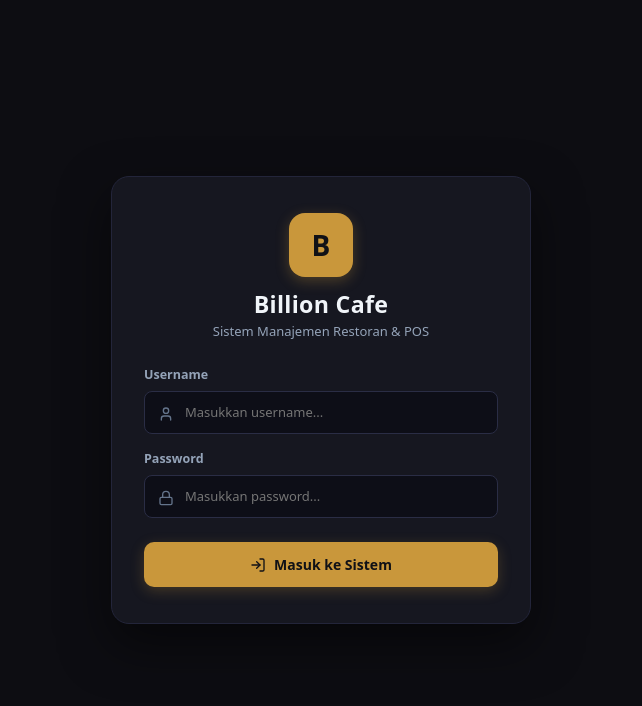
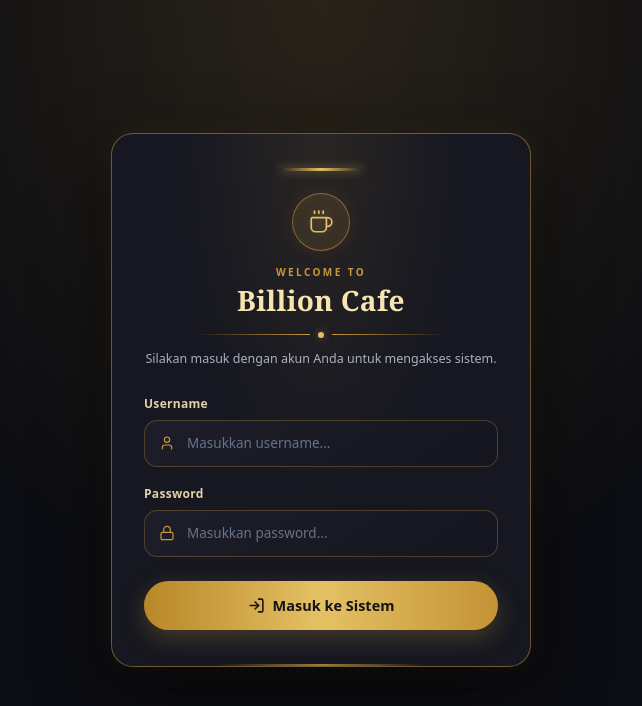
Before and after one commit to maskikuy/capstone, a React (Create React App) app in the folder frontend/: page / in a window 1280 px wide. Shown: the top 706 px of the page, without its empty margins (319-961 px from the left). Built offline with nearby package versions, Linux system fonts and the light colour scheme; a web font is replaced by a local one.

Commit message:
refactor Login page with enhanced styling and layout improvements

```diff
--- a/frontend/src/pages/Login.js
+++ b/frontend/src/pages/Login.js
@@ -2,7 +2,7 @@ import React, { useState } from 'react';
 import api from '../utils/api';
 import { useNavigate } from 'react-router-dom';
 import { notifyError, notifySuccess } from '../utils/notify';
-import { Lock, User, LogIn } from 'lucide-react';
+import { Lock, User, LogIn, Coffee } from 'lucide-react';
 
 const Login = () => {
   const [username, setUsername] = useState('');
@@ -44,147 +44,309 @@ const Login = () => {
   };
 
   return (
-    <div
-      style={{
-        backgroundColor: '#0d0d12',
-        color: '#f8fafc',
-        minHeight: '100vh',
-        display: 'flex',
-        alignItems: 'center',
-        justifyContent: 'center',
-        padding: '20px'
-      }}
-    >
-      <div
-        style={{
-          width: '100%',
-          maxWidth: '420px',
-          backgroundColor: '#161720',
-          border: '1px solid #23253a',
-          borderRadius: '18px',
-          padding: '36px 32px',
-          boxShadow: '0 20px 50px rgba(0, 0, 0, 0.5)'
-        }}
-      >
+    <div className="billion-login-page">
+      <div className="billion-login-card">
+        {/* Garis Aksen Emas Atas */}
+        <div className="login-top-accent" />
+
         {/* Brand Logo Header */}
-        <div className="text-center mb-4">
-          <div
-            style={{
-              width: '64px',
-              height: '64px',
-              backgroundColor: '#c9973b',
-              color: '#101116',
-              borderRadius: '16px',
-              display: 'inline-flex',
-              alignItems: 'center',
-              justifyContent: 'center',
-              fontWeight: '900',
-              fontSize: '28px',
-              marginBottom: '14px',
-              boxShadow: '0 4px 14px rgba(201, 151, 59, 0.3)'
-            }}
-          >
-            B
+        <div className="text-center">
+          <div className="login-brand-icon">
+            <Coffee size={26} strokeWidth={1.6} />
           </div>
-          <h3 style={{ margin: '0 0 4px', fontWeight: '800', color: '#f1f5f9', fontSize: '1.45rem', letterSpacing: '0.3px' }}>
+
+          <p className="login-eyebrow">WELCOME TO</p>
+
+          <h3 className="login-brand-title">
             Billion Cafe
           </h3>
-          <p style={{ margin: 0, color: '#94a3b8', fontSize: '13px' }}>
-            Sistem Manajemen Restoran & POS
+
+          <div className="login-title-divider">
+            <span />
+            <span className="login-divider-dot" />
+            <span />
+          </div>
+
+          <p className="login-brand-subtitle">
+            Silakan masuk dengan akun Anda untuk mengakses sistem.
           </p>
         </div>
 
         {/* Login Form */}
-        <form onSubmit={handleLogin}>
+        <form onSubmit={handleLogin} className="login-form">
           {/* Username */}
-          <div className="mb-3">
-            <label style={{ display: 'block', fontSize: '12.5px', color: '#94a3b8', fontWeight: '600', marginBottom: '6px' }}>
+          <div className="login-field-group">
+            <label className="login-label">
               Username
             </label>
-            <div style={{ position: 'relative' }}>
-              <span style={{ position: 'absolute', left: '14px', top: '50%', transform: 'translateY(-50%)', color: '#64748b' }}>
-                <User size={16} />
+            <div className="login-input-wrapper">
+              <span className="login-input-icon">
+                <User size={16} strokeWidth={1.8} />
               </span>
               <input
                 type="text"
+                className="login-input"
                 placeholder="Masukkan username..."
                 value={username}
                 onChange={(e) => setUsername(e.target.value)}
                 required
-                style={{ ...inputStyle, paddingLeft: '40px' }}
               />
             </div>
           </div>
 
           {/* Password */}
-          <div className="mb-4">
-            <label style={{ display: 'block', fontSize: '12.5px', color: '#94a3b8', fontWeight: '600', marginBottom: '6px' }}>
+          <div className="login-field-group mb-4">
+            <label className="login-label">
               Password
             </label>
-            <div style={{ position: 'relative' }}>
-              <span style={{ position: 'absolute', left: '14px', top: '50%', transform: 'translateY(-50%)', color: '#64748b' }}>
-                <Lock size={16} />
+            <div className="login-input-wrapper">
+              <span className="login-input-icon">
+                <Lock size={16} strokeWidth={1.8} />
               </span>
               <input
                 type="password"
+                className="login-input"
                 placeholder="Masukkan password..."
                 value={password}
                 onChange={(e) => setPassword(e.target.value)}
                 required
-                style={{ ...inputStyle, paddingLeft: '40px' }}
               />
             </div>
           </div>
 
-          {/* Submit */}
+          {/* Submit Button */}
           <button
             type="submit"
             disabled={loading}
-            style={{
-              backgroundColor: '#c9973b',
-              color: '#101116',
-              fontWeight: '700',
-              fontSize: '14px',
-              padding: '12px',
-              borderRadius: '10px',
-              border: 'none',
-              width: '100%',
-              cursor: 'pointer',
-              display: 'flex',
-              alignItems: 'center',
-              justifyContent: 'center',
-              gap: '8px',
-              boxShadow: '0 4px 14px rgba(201, 151, 59, 0.25)',
-              transition: 'background-color 0.15s ease'
-            }}
-            onMouseEnter={(e) => { e.currentTarget.style.backgroundColor = '#d8a744'; }}
-            onMouseLeave={(e) => { e.currentTarget.style.backgroundColor = '#c9973b'; }}
+            className="btn-login-gold"
           >
             {loading ? (
-              <span>Memproses...</span>
+              <>
+                <span className="login-spinner" />
+                <span>Memproses...</span>
+              </>
             ) : (
               <>
-                <LogIn size={16} />
+                <LogIn size={17} strokeWidth={2.2} />
                 <span>Masuk ke Sistem</span>
               </>
             )}
           </button>
         </form>
+
+        {/* Garis Aksen Emas Bawah */}
+        <div className="login-bottom-accent" />
       </div>
+
+      <style>{`
+        .billion-login-page {
+          min-height: 100vh;
+          background: radial-gradient(ellipse at top, rgba(216, 167, 68, 0.14), transparent 55%), #0c0d12;
+          color: #f1f5f9;
+          display: flex;
+          align-items: center;
+          justify-content: center;
+          padding: 24px 18px;
+        }
+
+        .billion-login-card {
+          position: relative;
+          width: 100%;
+          max-width: 420px;
+          background: radial-gradient(ellipse at top, rgba(216, 167, 68, 0.10), transparent 48%), #161720;
+          border: 1px solid rgba(216, 167, 68, 0.45);
+          border-radius: 22px;
+          padding: 34px 32px 36px;
+          box-shadow: 0 22px 70px rgba(0, 0, 0, 0.55), 0 0 30px rgba(216, 167, 68, 0.08);
+          overflow: hidden;
+        }
+
+        .login-top-accent {
+          width: 84px;
+          height: 3px;
+          margin: 0 auto 22px;
+          border-radius: 99px;
+          background: linear-gradient(90deg, transparent, #e5bd65, transparent);
+          box-shadow: 0 0 10px rgba(229, 189, 101, 0.5);
+        }
+
+        .login-brand-icon {
+          width: 58px;
+          height: 58px;
+          margin: 0 auto 14px;
+          display: flex;
+          align-items: center;
+          justify-content: center;
+          border: 1.5px solid rgba(216, 167, 68, 0.5);
+          border-radius: 50%;
+          color: #e3bd69;
+          background: radial-gradient(circle, rgba(216, 167, 68, 0.18), rgba(216, 167, 68, 0.04));
+          box-shadow: inset 0 0 14px rgba(216, 167, 68, 0.12), 0 0 18px rgba(216, 167, 68, 0.1);
+        }
+
+        .login-eyebrow {
+          margin: 0 0 4px;
+          color: #c9973b;
+          font-size: 10px;
+          font-weight: 800;
+          letter-spacing: 2.4px;
+        }
+
+        .login-brand-title {
+          margin: 0;
+          color: #f8e4b0;
+          font-family: Georgia, 'Times New Roman', serif;
+          font-size: 28px;
+          font-weight: 700;
+          letter-spacing: 0.3px;
+        }
+
+        .login-title-divider {
+          display: flex;
+          align-items: center;
+          justify-content: center;
+          gap: 8px;
+          width: 72%;
+          margin: 14px auto 12px;
+        }
+
+        .login-title-divider > span:not(.login-divider-dot) {
+          height: 1px;
+          flex: 1;
+          background: linear-gradient(90deg, transparent, #c9973b);
+        }
+
+        .login-title-divider > span:last-child {
+          background: linear-gradient(90deg, #c9973b, transparent);
+        }
+
+        .login-divider-dot {
+          width: 6px;
+          height: 6px;
+          border-radius: 50%;
+          background: #e5bd65;
+          box-shadow: 0 0 8px rgba(229, 189, 101, 0.5);
+        }
+
+        .login-brand-subtitle {
+          margin: 0 0 26px;
+          color: #aab1c0;
+          font-size: 12.5px;
+          line-height: 1.5;
+        }
+
+        .login-field-group {
+          margin-bottom: 18px;
+        }
+
+        .login-label {
+          display: block;
+          font-size: 12px;
+          color: #e2d1a7;
+          font-weight: 600;
+          letter-spacing: 0.3px;
+          margin-bottom: 7px;
+        }
+
+        .login-input-wrapper {
+          position: relative;
+        }
+
+        .login-input-icon {
+          position: absolute;
+          left: 15px;
+          top: 50%;
+          transform: translateY(-50%);
+          color: #c9973b;
+          display: flex;
+          align-items: center;
+          pointer-events: none;
+          transition: color 0.2s ease;
+        }
+
+        .login-input {
+          width: 100%;
+          background: linear-gradient(145deg, #1d1e29, #14151e);
+          border: 1px solid rgba(216, 167, 68, 0.28);
+          border-radius: 13px;
+          color: #f1f5f9;
+          font-size: 13.5px;
+          padding: 12.5px 16px 12.5px 42px;
+          outline: none;
+          transition: border-color 0.2s ease, box-shadow 0.2s ease, background 0.2s ease;
+        }
+
+        .login-input::placeholder {
+          color: #64748b;
+        }
+
+        .login-input:focus {
+          border-color: #d8a744;
+          background: #191a24;
+          box-shadow: 0 0 0 3px rgba(216, 167, 68, 0.14);
+        }
+
+        .login-input-wrapper:focus-within .login-input-icon {
+          color: #f0cf7a;
+        }
+
+        .btn-login-gold {
+          width: 100%;
+          padding: 13.5px 20px;
+          border-radius: 999px;
+          background: linear-gradient(90deg, #b88728 0%, #e5c165 50%, #c49335 100%);
+          border: none;
+          color: #141414;
+          font-size: 14.5px;
+          font-weight: 700;
+          cursor: pointer;
+          display: flex;
+          align-items: center;
+          justify-content: center;
+          gap: 8px;
+          box-shadow: 0 8px 24px rgba(216, 167, 68, 0.25);
+          transition: transform 0.2s ease, filter 0.2s ease, box-shadow 0.2s ease;
+        }
+
+        .btn-login-gold:hover:not(:disabled) {
+          filter: brightness(1.07);
+          transform: translateY(-1px);
+          box-shadow: 0 10px 28px rgba(216, 167, 68, 0.32);
+        }
+
+        .btn-login-gold:disabled {
+          opacity: 0.7;
+          cursor: not-allowed;
+        }
+
+        .login-spinner {
+          width: 16px;
+          height: 16px;
+          border: 2.2px solid rgba(20, 20, 20, 0.25);
+          border-top-color: #141414;
+          border-radius: 50%;
+          animation: login-spin 0.8s linear infinite;
+        }
+
+        @keyframes login-spin {
+          to {
+            transform: rotate(360deg);
+          }
+        }
+
+        .login-bottom-accent {
+          position: absolute;
+          bottom: 0;
+          left: 25%;
+          width: 50%;
+          height: 2px;
+          border-radius: 99px;
+          background: linear-gradient(90deg, transparent, #d8a744, transparent);
+          opacity: 0.7;
+        }
+      `}</style>
     </div>
   );
 };
 
-const inputStyle = {
-  backgroundColor: '#0d0e17',
-  border: '1px solid #2a2d45',
-  borderRadius: '8px',
-  color: '#f1f5f9',
-  fontSize: '13px',
-  padding: '11px 14px',
-  width: '100%',
-  outline: 'none',
-  transition: 'border-color 0.15s ease'
-};
-
 export default Login;
```
